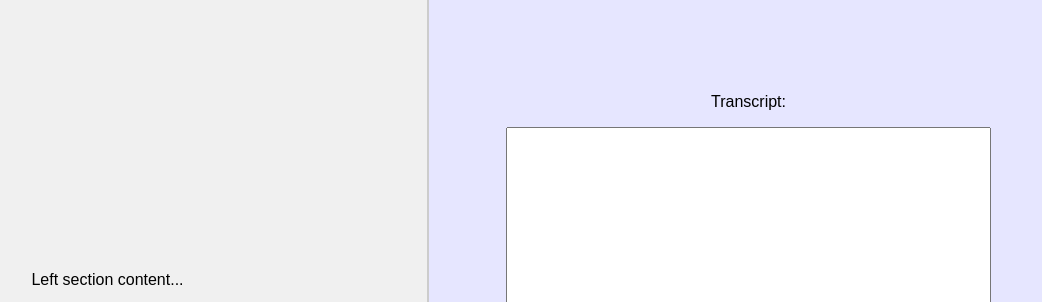
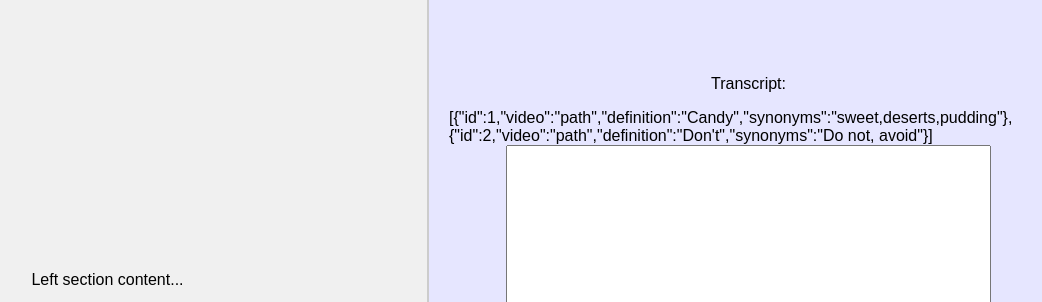
Before and after one commit to TimV10/ASLAI, a Flask app: page / in a window 1280 px wide. Shown: the top 302 px of the page, without its empty margins (212-1254 px from the left). Run offline with Flask 3, Linux system fonts and the light colour scheme.

Commit message:
uploading appjs file

```diff
--- /dev/null
+++ b/static/js/app.js
@@ -0,0 +1,32 @@
+//import data from './signDb.json'
+
+const data=[
+    {
+        "id": 1,
+        "video": "path",
+        "definition": "Candy",
+        "synonyms": "sweet,deserts,pudding"
+    },
+    {
+        "id": 2,
+        "video": "path",
+        "definition": "Don't",
+        "synonyms": "Do not, avoid"
+    }
+]
+console.log('data',data);
+document.getElementById("database").innerHTML = JSON.stringify(data);
+// fetch(data)
+// .then((response) => {
+//     if (!response.ok) {
+//         throw new Error('Network response was not ok');
+//     }
+//     return response.json(); // Parse the JSON from the response
+// })
+// .then((data) => {
+//     // Work with the JSON data here
+//     console.log('MyData', data);
+// })
+// .catch((error) => {
+//     console.error('There was a problem with your fetch operation:', error);
+// });
--- a/templates/index.html
+++ b/templates/index.html
@@ -1,5 +1,6 @@
 <!DOCTYPE html>
 <html lang="en">
+
 <head>
     <meta charset="UTF-8">
     <meta name="viewport" content="width=device-width, initial-scale=1.0">
@@ -11,7 +12,9 @@
             height: 100vh;
             font-family: Arial, sans-serif;
         }
-        .left-section, form {
+
+        .left-section,
+        form {
             flex: 1;
             display: flex;
             flex-direction: column;
@@ -19,28 +22,42 @@
             align-items: center;
             padding: 20px;
         }
+
         .left-section {
-            background-color: #f0f0f0; /* Light grey background for contrast */
+            background-color: #f0f0f0;
+            /* Light grey background for contrast */
         }
+
         form {
-            background-color: #e6e6ff; /* Light blue background for visual separation */
-            border-left: 2px solid #ccc; /* Adds a subtle border between sections */
+            background-color: #e6e6ff;
+            /* Light blue background for visual separation */
+            border-left: 2px solid #ccc;
+            /* Adds a subtle border between sections */
         }
+
         textarea {
-            width: 80%; /* Increase the width */
-            height: 500px; /* Increase the height */
-            margin-bottom: 20px; /* Adds space below the textarea */
+            width: 80%;
+            /* Increase the width */
+            height: 500px;
+            /* Increase the height */
+            margin-bottom: 20px;
+            /* Adds space below the textarea */
         }
+
         .file-upload-wrapper {
             display: flex;
             justify-content: center;
             align-items: center;
-            gap: 20px; /* Space between file input and submit button */
-            margin-bottom: 20px; /* Adds space below the file input and submit button */
+            gap: 20px;
+            /* Space between file input and submit button */
+            margin-bottom: 20px;
+            /* Adds space below the file input and submit button */
         }
+
         input[type="file"] {
             cursor: pointer;
         }
+
         input[type="submit"] {
             cursor: pointer;
             padding: 10px 20px;
@@ -49,32 +66,43 @@
             border: none;
             border-radius: 5px;
         }
+
         input[type="submit"]:hover {
             background-color: #45a049;
         }
+
         .record-button {
             cursor: pointer;
             border: none;
             background: url('../static/button/start.webp') no-repeat center center;
-    width: 50px; /* Adjust based on your image size */
-    height: 50px; /* Adjust based on your image size */
-    background-size: contain; /* This ensures the image covers the button area without stretching */
+            width: 50px;
+            /* Adjust based on your image size */
+            height: 50px;
+            /* Adjust based on your image size */
+            background-size: contain;
+            /* This ensures the image covers the button area without stretching */
         }
 
 
         .record-button:hover {
-    background-color: #45a049; /* Darker shade when hovered */
+            background-color: #45a049;
+            /* Darker shade when hovered */
         }
 
         .recording {
-    background-color: #FF6347; /* Red color to indicate recording */
+            background-color: #FF6347;
+            /* Red color to indicate recording */
         }
 
         .recording:hover {
-    background-color: #FF4500; /* Darker red when hovered during recording */
+            background-color: #FF4500;
+            /* Darker red when hovered during recording */
         }
     </style>
+    <script type="module" src="{{ url_for('static', filename='js/app.js') }}"></script>
+
 </head>
+
 <body>
 
     <div class="left-section">
@@ -89,11 +117,14 @@
 
     <form action="/upload" method="post" enctype="multipart/form-data">
         <p>Transcript:</p>
+        <label id="database"></label>
         <textarea name="transcript" rows="4" cols="50">{{ recognized_text|default('', true) }}</textarea>
         <div class="file-upload-wrapper">
             <input type="file" name="fileToUpload" id="fileToUpload">
             <input type="submit" value="Upload" name="submit">
-<button type="button" id="recordButton" class="record-button" data-start-img="{{ url_for('static', filename='button/start.jpeg') }}" data-stop-img="{{ url_for('static', filename='button/stop.jpeg') }}"></button>
+            <button type="button" id="recordButton" class="record-button"
+                data-start-img="{{ url_for('static', filename='button/start.jpeg') }}"
+                data-stop-img="{{ url_for('static', filename='button/stop.jpeg') }}"></button>
         </div>
     </form>
 
@@ -159,7 +190,9 @@ recognition.addEventListener('end', () => {
         } else {
             console.error("Speech Recognition API is not supported in this browser.");
         }
+
     </script>
 
 </body>
+
 </html>
```
Lines whose indentation alone changed are shown as unchanged.
